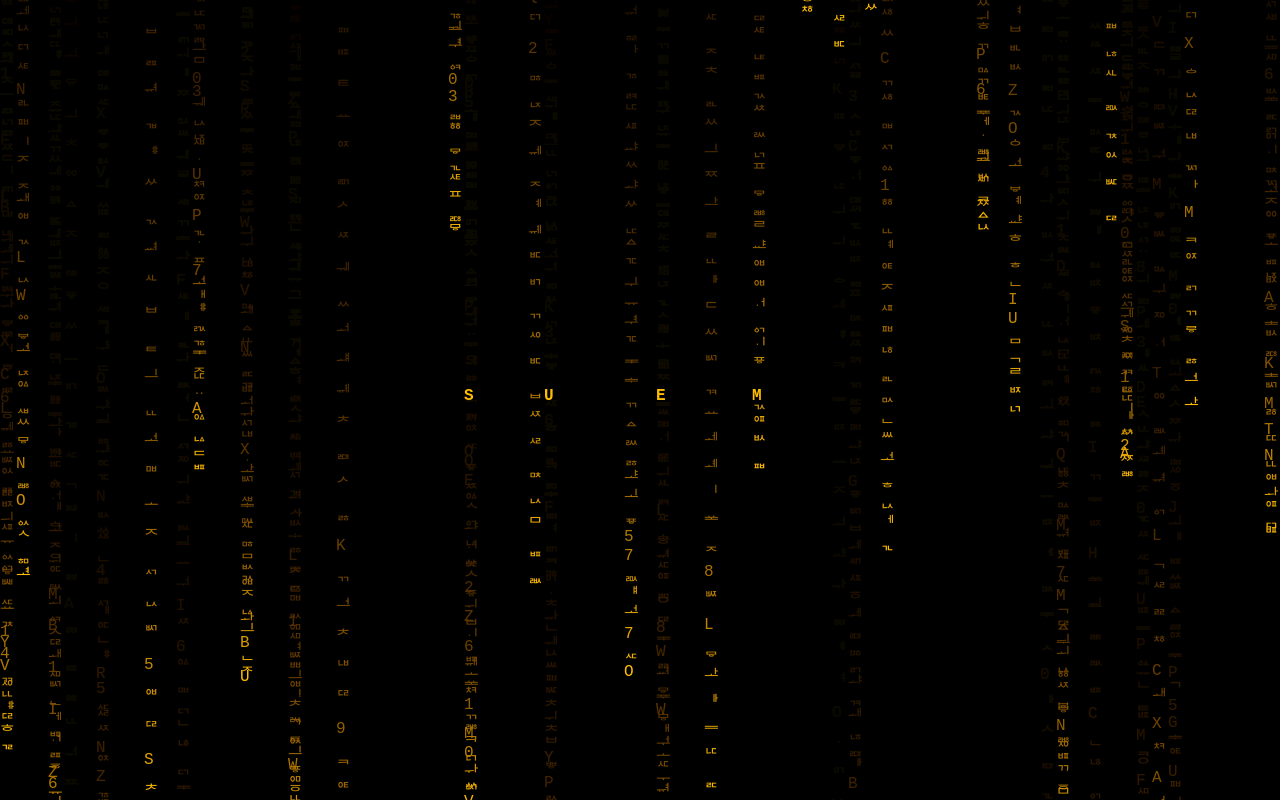
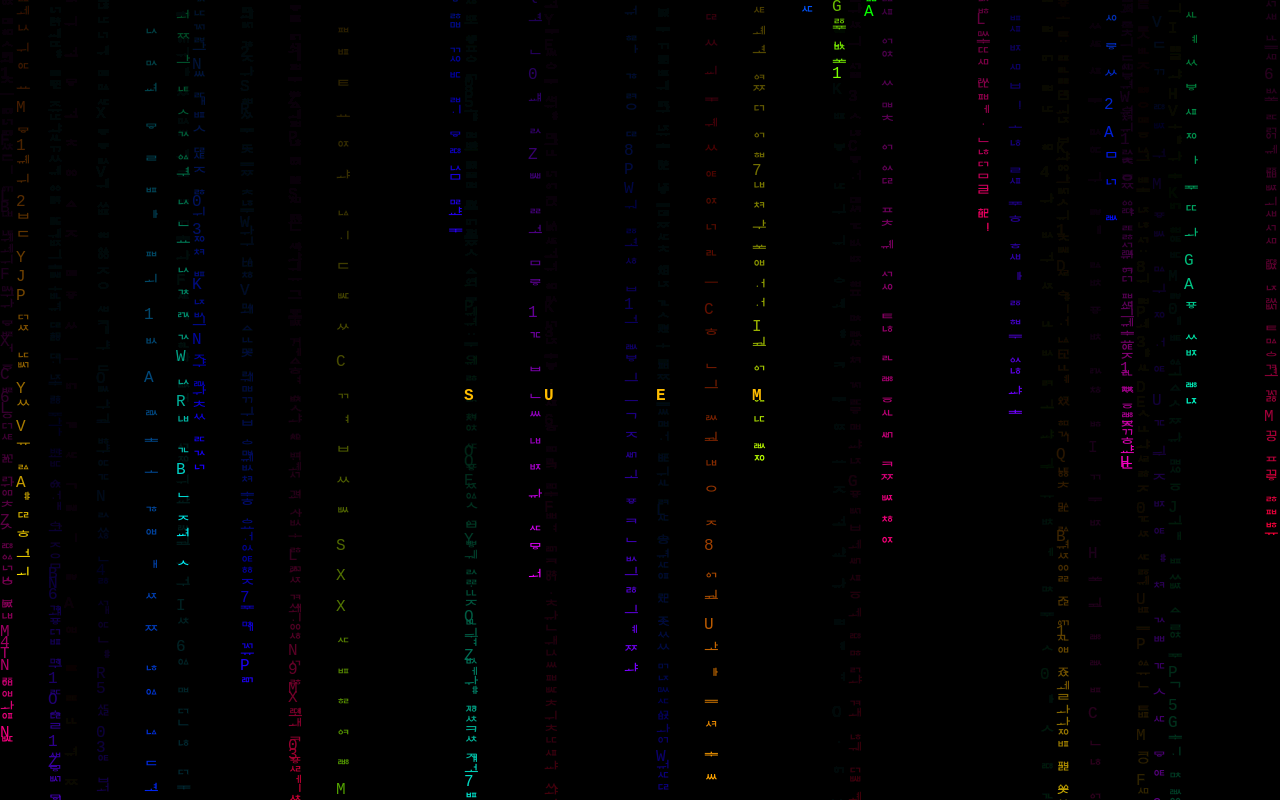
Before and after one commit to jamesbaroi/jamesbaroi.github.io, a plain HTML site: page index.html in a window 1280 px wide. Drawn offline with Linux system fonts and the light colour scheme.

Commit message:
Update index.html

```diff
--- a/index.html
+++ b/index.html
@@ -2,7 +2,7 @@
 <html>
 <head>
   <meta charset="UTF-8">
-  <title>Rainbow Matrix Rain</title>
+  <title>Matrix Rain Variable Rainbow</title>
   <style>
     body {
       background-color: black;
@@ -32,6 +32,7 @@
     const drops = Array(columns).fill(0);
     const speeds = Array(columns).fill(0).map(() => (Math.random() * 1.5) + 0.5);
     const startDelays = Array(columns).fill(0).map(() => Math.floor(Math.random() * 200));
+    const hues = Array(columns).fill(0).map(() => Math.floor(Math.random() * 360)); // per-column hue
 
     // Text to reveal
     const revealText = "SITE UNDER DEVELOPMENT";
@@ -49,16 +50,13 @@
       glitchTimer: Math.floor(Math.random() * 200) + 100
     }));
 
-    let hue = 0; // 🌈 global hue
+    let globalHue = 0; // for message letters
 
     function draw() {
       // Fade trail effect
       context.fillStyle = 'rgba(0, 0, 0, 0.05)';
       context.fillRect(0, 0, canvas.width, canvas.height);
 
-      // Dynamic rainbow color
-      const color = `hsl(${hue}, 100%, 50%)`;
-      context.fillStyle = color;
       context.font = fontSize + 'px monospace';
 
       // Draw rain
@@ -68,10 +66,15 @@
           continue;
         }
 
+        // Each stream has its own hue that advances by its speed
+        hues[i] = (hues[i] + speeds[i]) % 360;
+        const color = `hsl(${hues[i]}, 100%, 50%)`;
+
         const text = characters.charAt(Math.floor(Math.random() * characters.length));
         const x = i * fontSize;
         const y = drops[i] * fontSize;
 
+        context.fillStyle = color;
         context.fillText(text, x, y);
 
         // Check if stream passes a letter column at revealY
@@ -89,14 +92,16 @@
         // Reset stream if it goes off screen
         if (y > canvas.height && Math.random() > 0.975) {
           drops[i] = 0;
-          speeds[i] = (Math.random() * 1.5) + 0.5; // new random speed
+          speeds[i] = (Math.random() * 1.5) + 0.5;
+          hues[i] = Math.floor(Math.random() * 360); // reset hue for variety
           startDelays[i] = Math.floor(Math.random() * 200);
         }
 
         drops[i] += speeds[i];
       }
 
-      // Draw revealed letters solid (rainbow-colored too)
+      // Draw revealed letters with global rainbow shift
+      const messageColor = `hsl(${globalHue}, 100%, 50%)`;
       letterPositions.forEach(lp => {
         if (lp.revealed) {
           const x = lp.col * fontSize;
@@ -116,8 +121,7 @@
           context.fillStyle = 'black';
           context.fillRect(x, y - fontSize, fontSize, fontSize);
 
-          // Rainbow color for letters too
-          context.fillStyle = color;
+          context.fillStyle = messageColor;
           context.font = "bold " + fontSize + "px monospace";
 
           if (lp.glitching && lp.glitchFrames > 0) {
@@ -131,8 +135,8 @@
         }
       });
 
-      // 🌈 Increment hue each frame
-      hue = (hue + 0.5) % 360;
+      // advance global hue more slowly
+      globalHue = (globalHue + 0.5) % 360;
     }
 
     setInterval(draw, 55);
```
